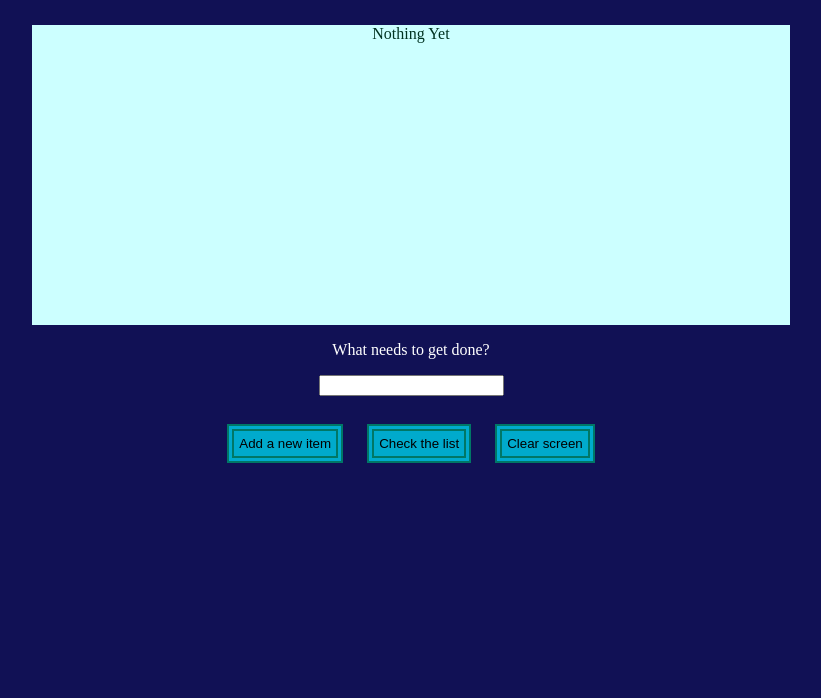
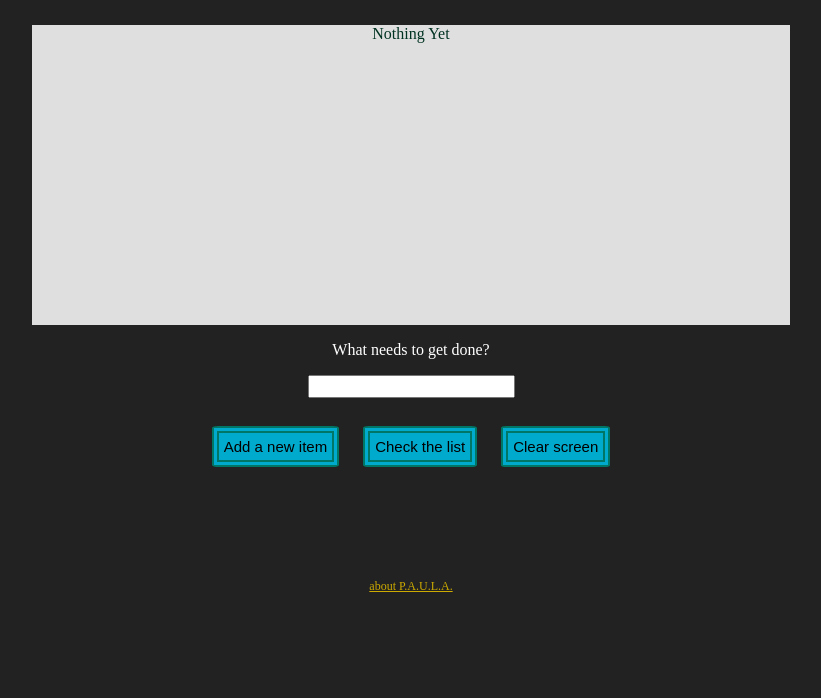
Before and after one commit to Jayj30pro/P.A.U.L.A., a plain HTML site: page P.A.U.L.A./index.html in a window 1280 px wide. Shown: the part 102-800 px from the top of the page, without its empty margins (229-1050 px from the left). Drawn offline with Linux system fonts and the light colour scheme.

Commit message:
Add files via upload (#7)

```diff
--- a/P.A.U.L.A./index.html
+++ b/P.A.U.L.A./index.html
@@ -18,25 +18,35 @@ Appointments
         <title> P.A.U.L.A. </title>
         <style>
             body {
-                background-color: #115;
+                background-color: #222;
                 color: #FFF;
             }
             header {
                 font-size: 40px;
             }
+            a {
+                color: #CA0;
+            }
            #work-area {
             height: 300px;
             width: 60%;
-            background-color: #CFF;
+            background-color: #dfdfdf;
             color: #032;
-
+           }
+           #to-do{
+            font-size: 15px;
+           }
+           #about-app {
+            font-size: 12px;
            }
            button {
             padding: 5px;
             margin: 10px;
+            font-size: 15px;
             border: 7px double #076;
             color: #000;
             background: #0AC;
+            border-radius: 5%;
            }
         </style>
     </head>
@@ -56,6 +66,7 @@ Appointments
             <button onclick="clearScreen()"> Clear screen </button>
         </div>
         <br/><br/><br/><br/><br/>
+        <a href=""> <p align="center" id="about-app"> about P.A.U.L.A.</p></a>
         <script>
             let doList = [];
             let onScreen = document.getElementById("contents");
```
Also changed, not shown: P.A.U.L.A./Name Logic.txt, P.A.U.L.A./readMe.txt.
